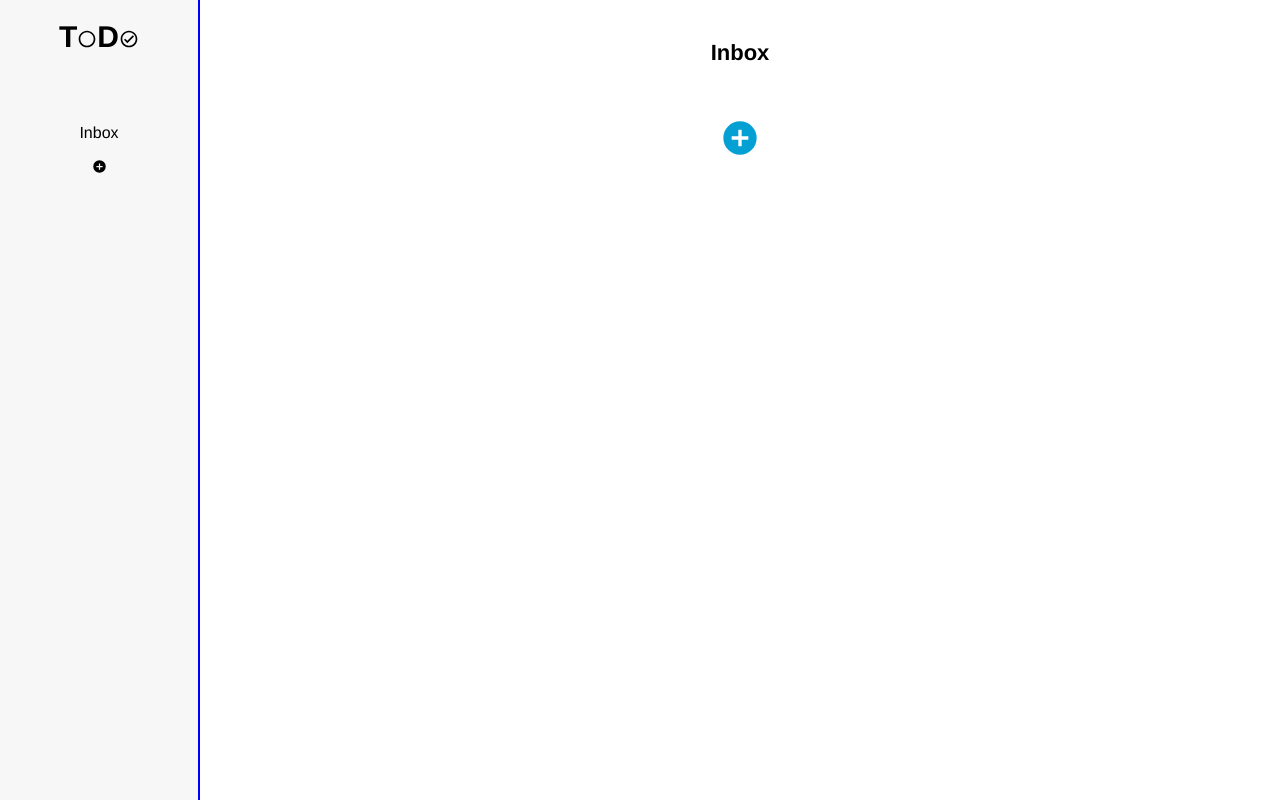
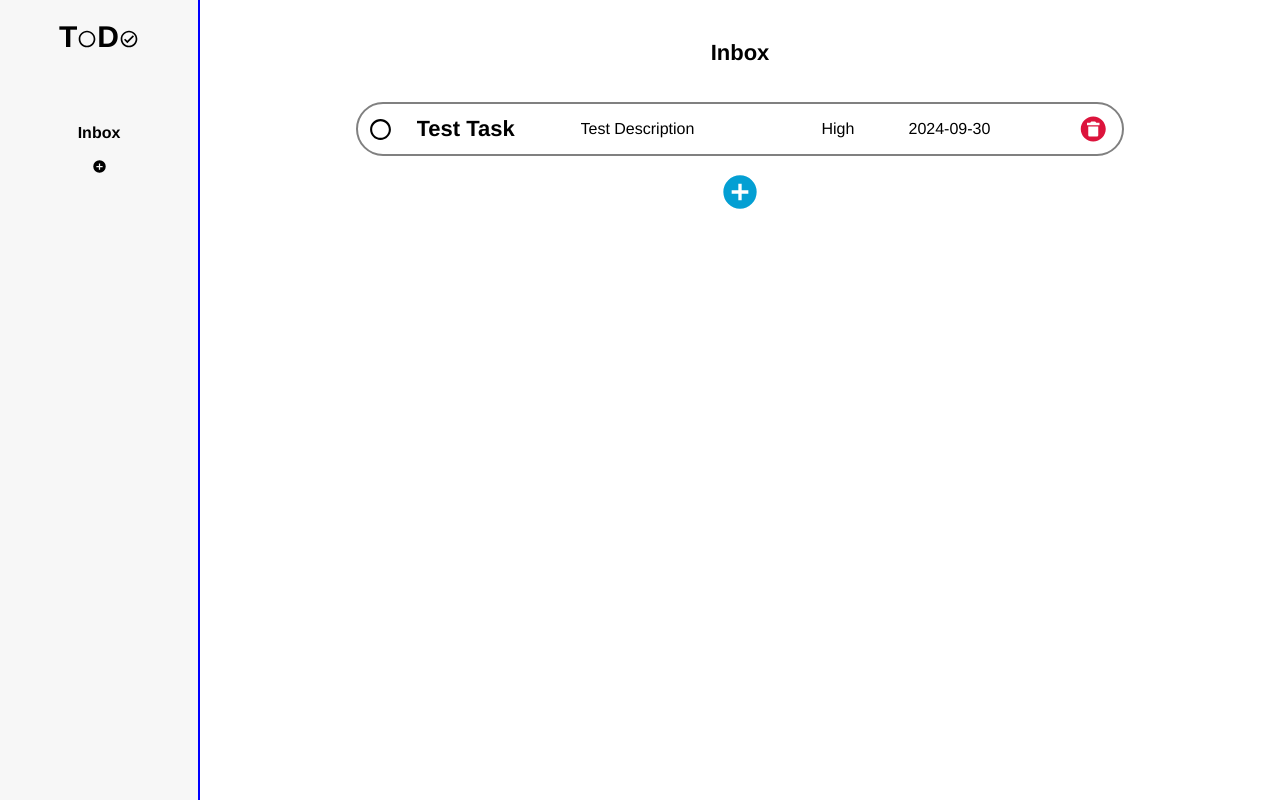
Before and after one commit to Corby7/project_ToDoList, a website built with webpack: page src/template.html in a window 1280 px wide. Both pictures are taken after a click on the item "Inbox". Built offline with nearby package versions, Linux system fonts and the light colour scheme.

Commit message:
refactoring

```diff
--- a/src/index.js
+++ b/src/index.js
@@ -1,27 +1,41 @@
 import "./style.css";
 import { UIController } from "./uiController";
-
-import Task from "./task";
 import ProjectList from "./projectList";
 import Project from "./project";
+import Task from "./task";
 
+// Initialize project list and Inbox project
 const projectList = new ProjectList();
 const inboxProject = new Project("Inbox");
-projectList.addProject(inboxProject.name);
-//const taskList = inboxProject.taskList;
+projectList.addProject(inboxProject);
 
-const uiController = new UIController(inboxProject);
+// Initialize UIController
+const uiController = new UIController(projectList);
 
-// Example task
+// Helper function to bind project tasks to UIController
+function bindProjectTasks(project) {
+  project.bindTasksChanged((tasks) => uiController.showTasks(tasks));
+  uiController.bindCompleteTask((index) => project.toggleTaskCompletion(index));
+  uiController.bindDeleteTask((index) => project.removeTask(index));
+}
+
+// Bind the initial Inbox project
+bindProjectTasks(inboxProject);
+
+// Example task for Inbox
 const task = new Task("Test Task", "Test Description", "2024-09-30", "High");
 inboxProject.addTask(task);
-uiController.showProjects(projectList.projects);
-uiController.showProjectTitle(inboxProject.name);
-uiController.showTasks(inboxProject.taskList.tasks);
 
-// Bind task change handlers
-inboxProject.bindTasksChanged((tasks) => uiController.showTasks(tasks));
-uiController.bindCompleteTask((index) =>
-  inboxProject.toggleTaskCompletion(index)
-);
-uiController.bindDeleteTask((index) => inboxProject.removeTask(index));
+// Show initial projects and set the current project to Inbox
+uiController.showProjects(projectList.getProjects());
+uiController.setCurrentProject(inboxProject, 0);
+
+// Automatically bind new projects when they are added
+projectList.bindProjectsChanged((projects) => {
+  uiController.showProjects(projects);
+
+  // Ensure that every newly created project is bound
+  projects.forEach((project, index) => {
+    bindProjectTasks(project);
+  });
+});
--- a/src/projectList.js
+++ b/src/projectList.js
@@ -1,12 +1,9 @@
-import Project from "./project";
-
 export default class ProjectList {
   constructor() {
     this.projects = [];
   }
 
-  addProject(name) {
-    const project = new Project(name);
+  addProject(project) {
     this.projects.push(project);
     this._notifyChange();
   }
--- a/src/style.css
+++ b/src/style.css
@@ -56,6 +56,10 @@ body {
   margin: 0;
   background-color: transparent;
   border: none;
+}
+
+.selected {
+  font-weight: bold;
 }
 
 #addProject svg {
--- a/src/uiController.js
+++ b/src/uiController.js
@@ -1,14 +1,16 @@
 import Task from "./task.js";
+import Project from "./project.js";
 
 export class UIController {
-  constructor(project) {
-    this.project = project;
-    this.taskListInstance = project.taskList;
+  constructor(projectList) {
+    this.projectList = projectList;
+    this.currentProject = null;
 
     this.projectTitle = document.getElementById("projectTitle");
     this.taskListElement = document.getElementById("list");
-    this.projectList = document.getElementById("projectList");
+    this.projectListElement = document.getElementById("projectList");
     this.newTaskForm = this.createTaskForm();
+    this.addProjectBtn = document.getElementById("addProject");
 
     this.newTaskForm.addEventListener("submit", (e) => {
       e.preventDefault();
@@ -19,10 +21,14 @@ export class UIController {
     this.addToDoBtn.addEventListener("click", () => {
       this.toggleFormDisplay(this.newTaskForm);
     });
+
+    this.addProjectBtn.addEventListener("click", () => {
+      this.handleAddProject();
+    });
   }
 
   showProjects(projects) {
-    this.projectList.innerHTML = "";
+    this.projectListElement.innerHTML = "";
 
     projects.forEach((project, index) => {
       const listItem = document.createElement("li");
@@ -30,19 +36,22 @@ export class UIController {
       listItem.textContent = project.name;
 
       listItem.addEventListener("click", () => {
-        this.project = project;
-        this.taskListInstance = project.taskList;
-        this.showTasks(this.taskListInstance.tasks);
-        this.showProjectTitle(project.name);
-        this.highlightSelectedProject(index);
+        this.setCurrentProject(project, index);
       });
 
-      this.projectList.appendChild(listItem);
+      this.projectListElement.appendChild(listItem);
     });
   }
 
+  setCurrentProject(project, index) {
+    this.currentProject = project;
+    this.showTasks(project.taskList.tasks);
+    this.showProjectTitle(project.name);
+    this.highlightSelectedProject(index);
+  }
+
   highlightSelectedProject(selectedIndex) {
-    const projects = this.projectList.querySelectorAll(".project");
+    const projects = this.projectListElement.querySelectorAll(".project");
     projects.forEach((project, index) => {
       if (index === selectedIndex) {
         project.classList.add("selected");
@@ -146,6 +155,24 @@ export class UIController {
     this.onTaskDelete = handler;
   }
 
+  bindProjectsChanged(callback) {
+    this.projectList.bindProjectsChanged(callback);
+  }
+
+  handleAddProject() {
+    const projectName = prompt("Enter the name of the new project:");
+    if (projectName) {
+      const newProject = new Project(projectName);
+      console.log(this.projectList);
+      this.projectList.addProject(newProject);
+      this.showProjects(this.projectList.getProjects());
+      this.setCurrentProject(
+        newProject,
+        this.projectList.getProjects().length - 1
+      );
+    }
+  }
+
   handleFormSubmit() {
     const title = document.getElementById("title").value;
     const description = document.getElementById("description").value;
@@ -153,7 +180,7 @@ export class UIController {
     const priority = document.getElementById("priority").value;
 
     const newTask = new Task(title, description, dueDate, priority);
-    this.taskListInstance.addTask(newTask);
+    this.currentProject.taskList.addTask(newTask);
 
     this.newTaskForm.reset();
     this.toggleFormDisplay(this.newTaskForm);
```
